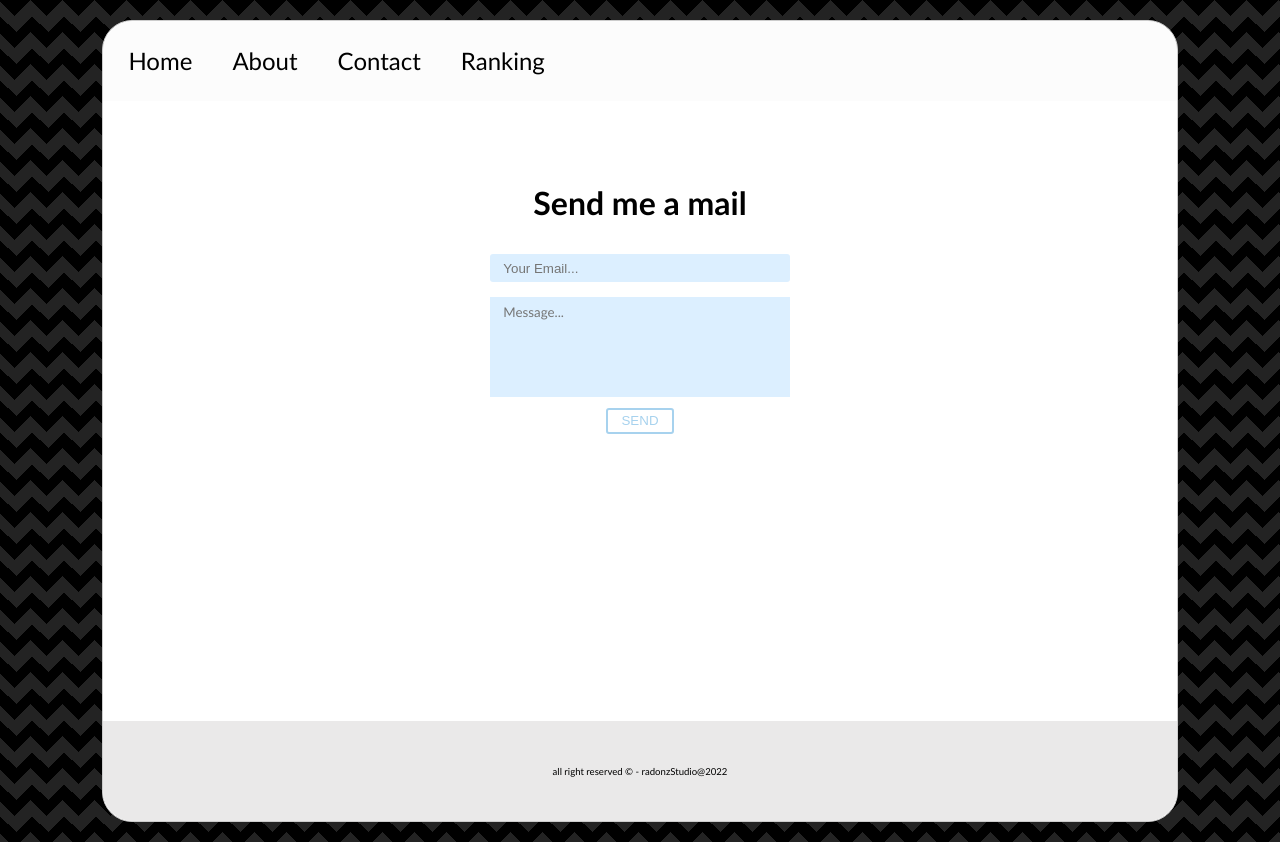
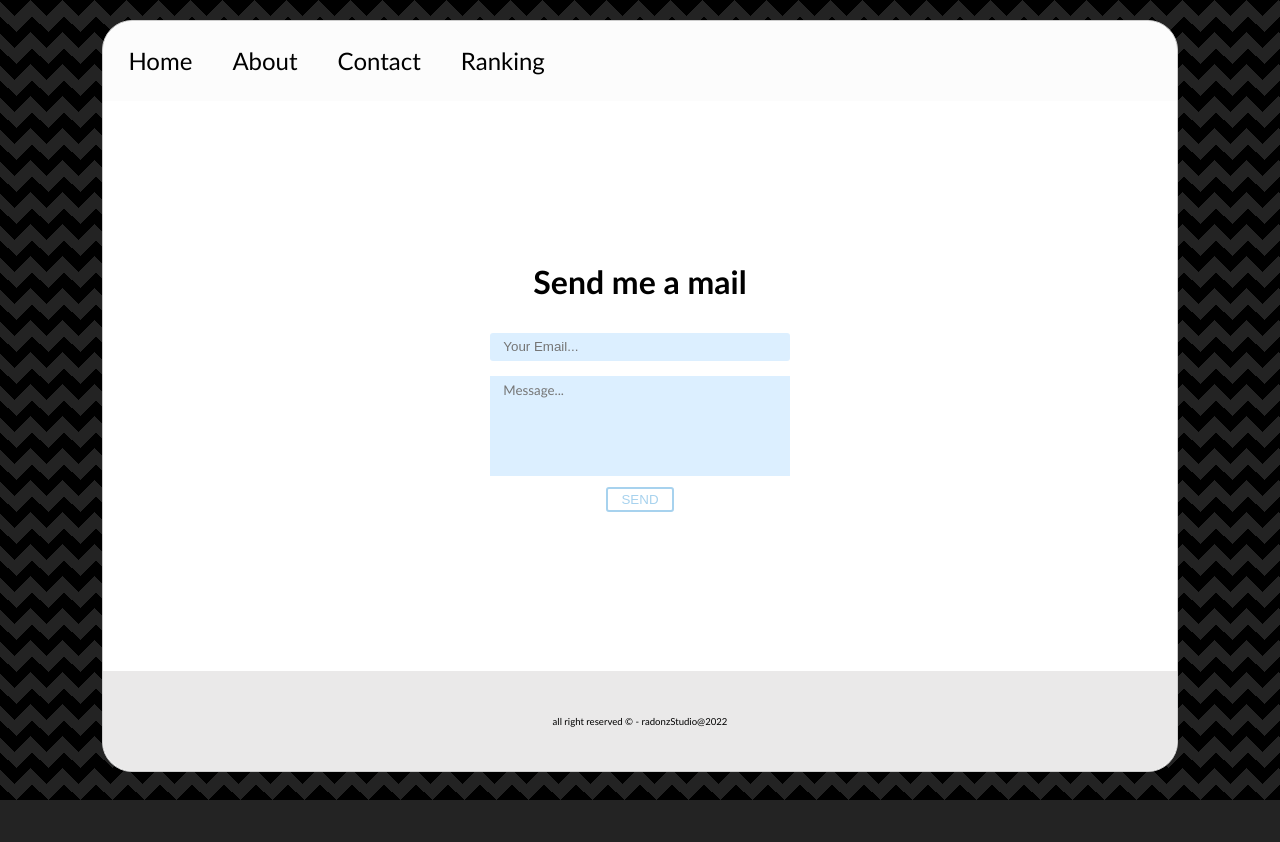
Before and after one commit to gitradonz/HuntZ-website, a Next.js app: page /contact in a window 1280 px wide. After the commit the page ends 800 px from the top, so only its background shows below. Built offline with nearby package versions, Linux system fonts and the light colour scheme.

Commit message:
Fixed contact css margins

```diff
--- a/pages/contact/Contact.module.css
+++ b/pages/contact/Contact.module.css
@@ -8,7 +8,10 @@
 }
 .main {
   height: calc(100vh - 230px);
-  padding: 0 20px;
+  display: flex;
+  justify-content: center;
+  align-items: center;
+  padding: 0 20px 30px 20px;
   opacity: 0;
   animation: opacityOn 1s normal forwards;
 }
--- a/pages/contact/index.js
+++ b/pages/contact/index.js
@@ -82,7 +82,6 @@ export default function Contact() {
 
 const FormGroup = styled.div`
   width: 300px;
-  margin: 50px auto;
   display: flex;
   flex-direction: column;
 `;
```
